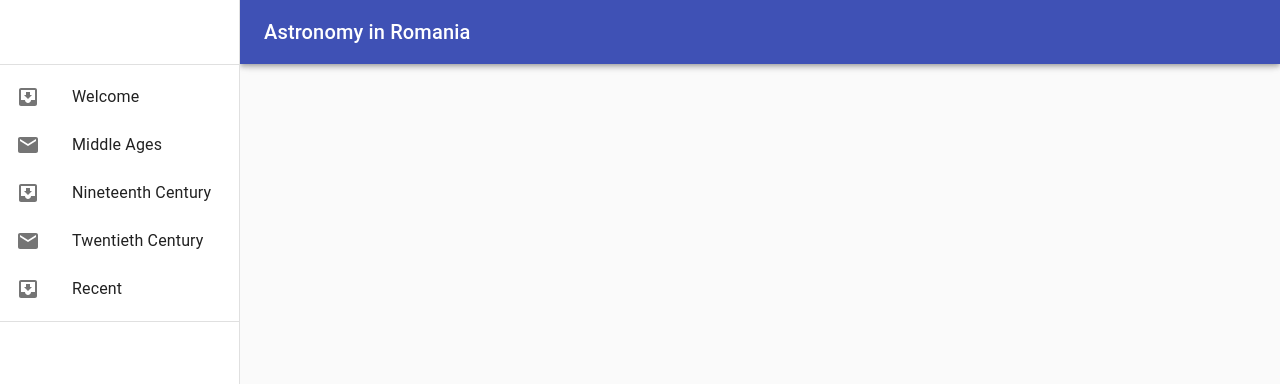
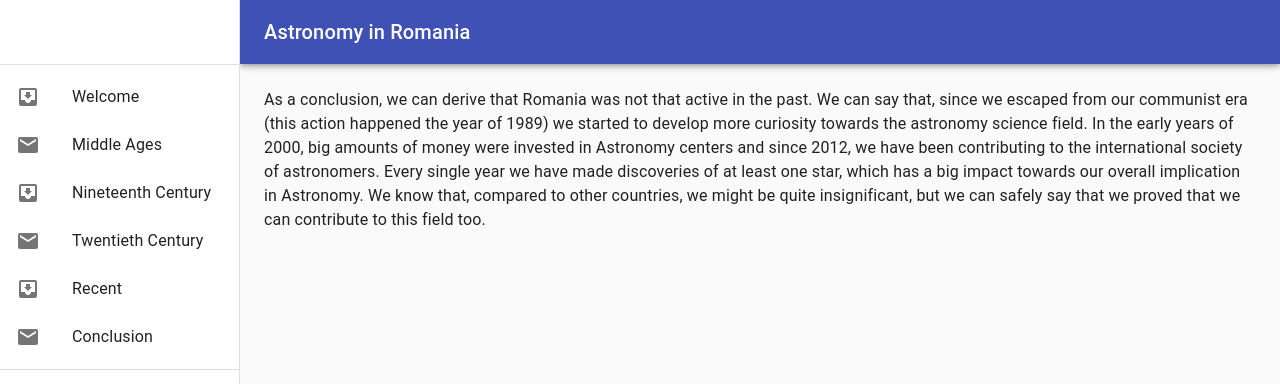
Before and after one commit to bioan/astronomyhw1, a React (Create React App) app: page /conclusion in a window 1280 px wide. Shown: the top 384 px of the page. Built offline with nearby package versions, Linux system fonts and the light colour scheme.

Commit message:
Added conclusion

```diff
--- a/src/App.js
+++ b/src/App.js
@@ -8,6 +8,7 @@ import Twentieth from './periods/Twentieth'
 import Recent from './periods/Recent'
 import MyDrawer from './Drawer';
 import CssBaseline from '@material-ui/core/CssBaseline';
+import Conclusion from "./periods/Conclusion";
 
 const drawerWidth = 240;
 
@@ -62,6 +63,9 @@ export default function PermanentDrawerLeft() {
         <Route path='/recent'>
           <Recent classes={classes}/>
         </Route>
+        <Route path='/conclusion'>
+          <Conclusion classes={classes}/>
+        </Route>
       </Switch>
       </div>
     </Router>
--- a/src/Drawer.js
+++ b/src/Drawer.js
@@ -37,7 +37,7 @@ const MyDrawer = ({classes}) => {
         <div className={classes.toolbar} />
         <Divider />
         <List>
-          {['Welcome', 'Middle Ages', 'Nineteenth Century', 'Twentieth Century', 'Recent'].map((text, index) => (
+          {['Welcome', 'Middle Ages', 'Nineteenth Century', 'Twentieth Century', 'Recent', 'Conclusion'].map((text, index) => (
             <ListItem button key={text} onClick={() => history.push(stringToUri(text))}>
               <ListItemIcon>{index % 2 === 0 ? <InboxIcon /> : <MailIcon />}</ListItemIcon>
               <ListItemText primary={text} />
--- /dev/null
+++ b/src/periods/Conclusion.js
@@ -0,0 +1,17 @@
+import React from 'react'
+import Typography from '@material-ui/core/Typography'
+
+const Conclusion = ({classes}) => {
+  return (
+    <main className={classes.content}>
+      <div className={classes.toolbar} />
+      <Typography paragraph>
+          As a conclusion, we can derive that Romania was not that active in the past. We can say that, since we escaped from our communist era (this action happened the year of 1989) we started to develop more curiosity towards the astronomy science field. In the early years of 2000, big amounts of money were invested in Astronomy centers and since 2012, we have been contributing to the international society of astronomers. Every single year we have made discoveries of at least one star, which has a big impact towards our overall implication in Astronomy. We know that, compared to other countries, we might be quite insignificant, but we can safely say that we proved that we can contribute to this field too.
+      </Typography>
+
+
+    </main>
+  )
+}
+
+export default Conclusion
```
